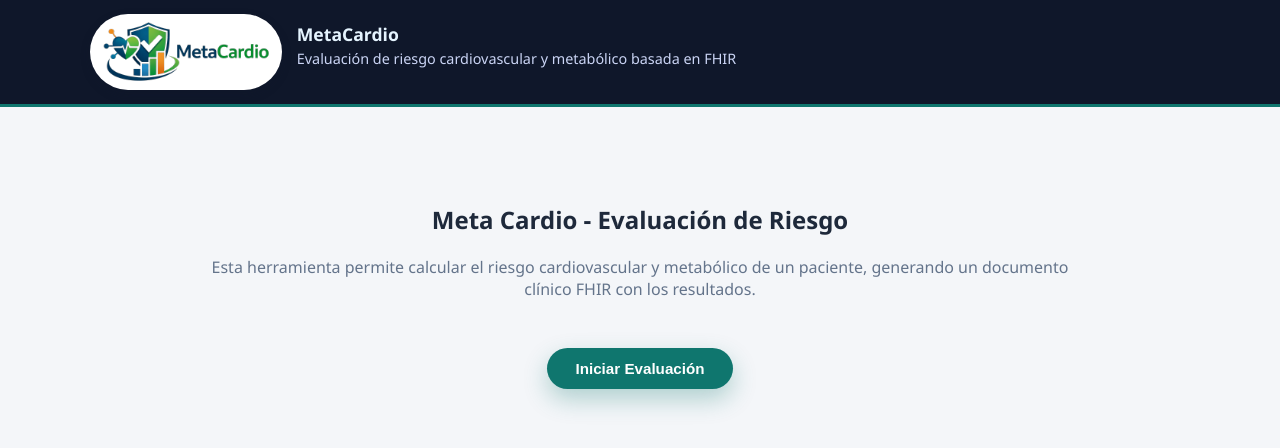
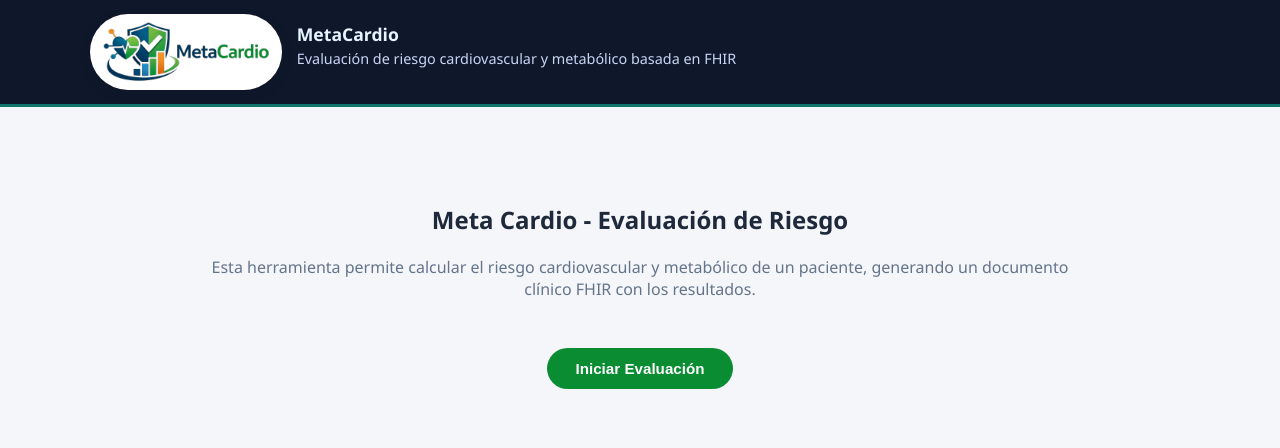
Before and after one commit to yhoys/meta-cardio, a React (Vite) app: page / in a window 1280 px wide. Shown: the top 448 px of the page. Built offline with nearby package versions, Linux system fonts and the light colour scheme.

Commit message:
Estilos 17

```diff
--- a/src/App.css
+++ b/src/App.css
@@ -156,12 +156,11 @@ body {
   padding: 0.75rem 1.8rem;
   border-radius: 999px;
   border: none;
-  background-color: #0f766e;
+  background-color: #098c32;
   color: #ffffff;
   font-weight: 600;
   font-size: 0.95rem;
   cursor: pointer;
-  box-shadow: 0 10px 25px rgba(15, 118, 110, 0.3);
 }
 
 .primary-button:disabled {
```
